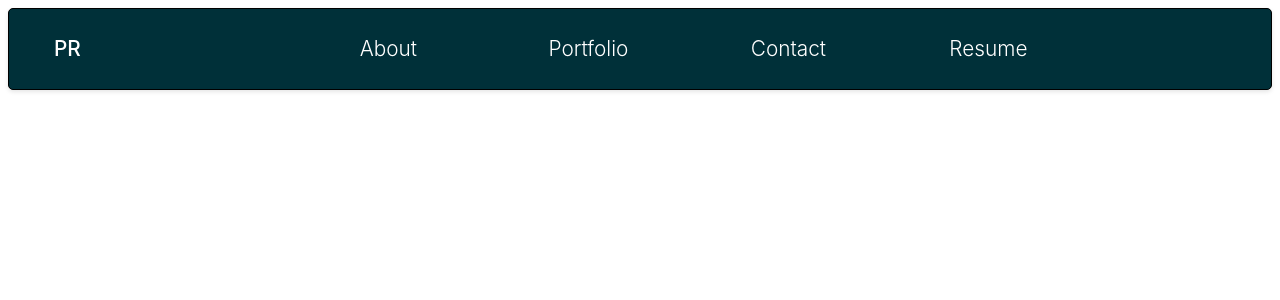
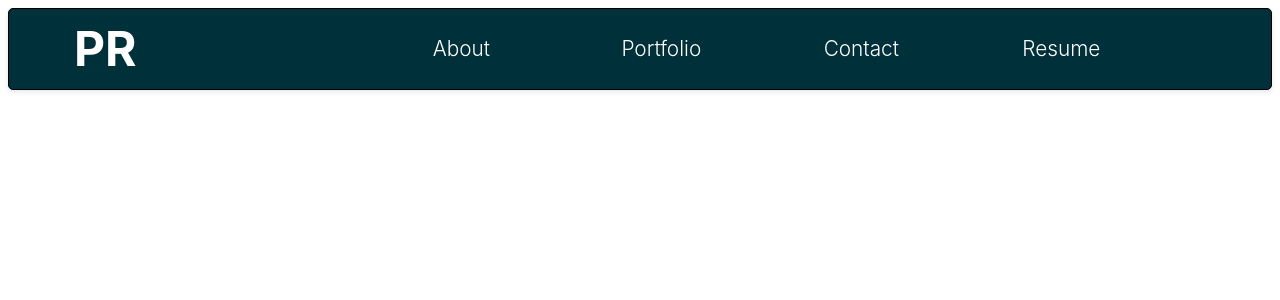
Before and after one commit to PaulRusz/Portfolio-example, a Next.js app: page / in a window 1280 px wide. Shown: the top 300 px of the page. Built offline with nearby package versions, Linux system fonts and the light colour scheme.

Commit message:
minor changes for menu

```diff
--- a/components/Navbar/Navbar.js
+++ b/components/Navbar/Navbar.js
@@ -13,7 +13,7 @@ export default function Navbar({ children }) {
     <nav className={styles.navbar}>
     <div>
         <Link href="/">
-            <p className={ `{styles.logo styles.logoButton} `} > PR </p>
+            <p className={ `${styles.logo} ${styles.logoButton} `} > PR </p>
         </Link>
       </div>
 
```
